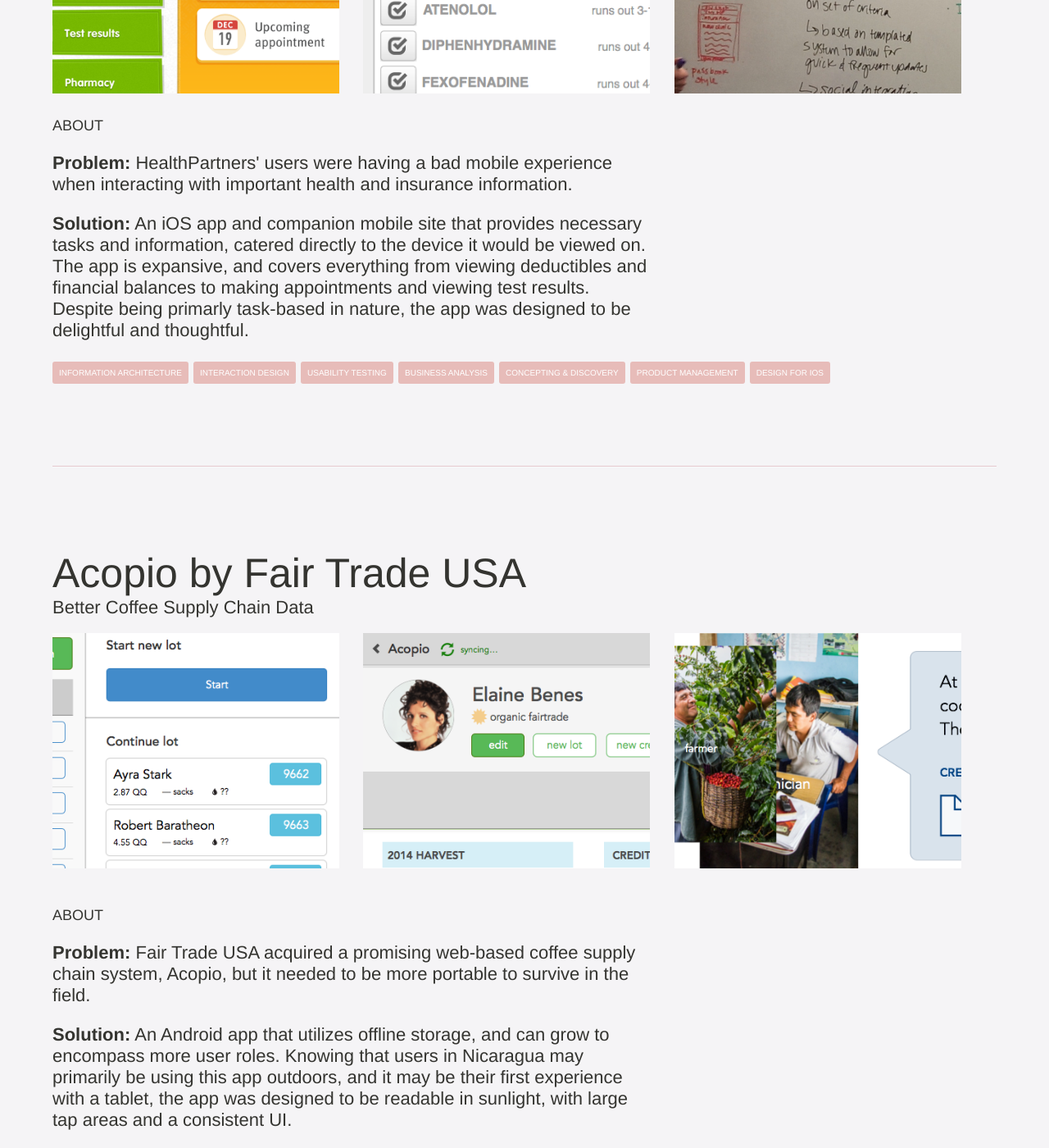
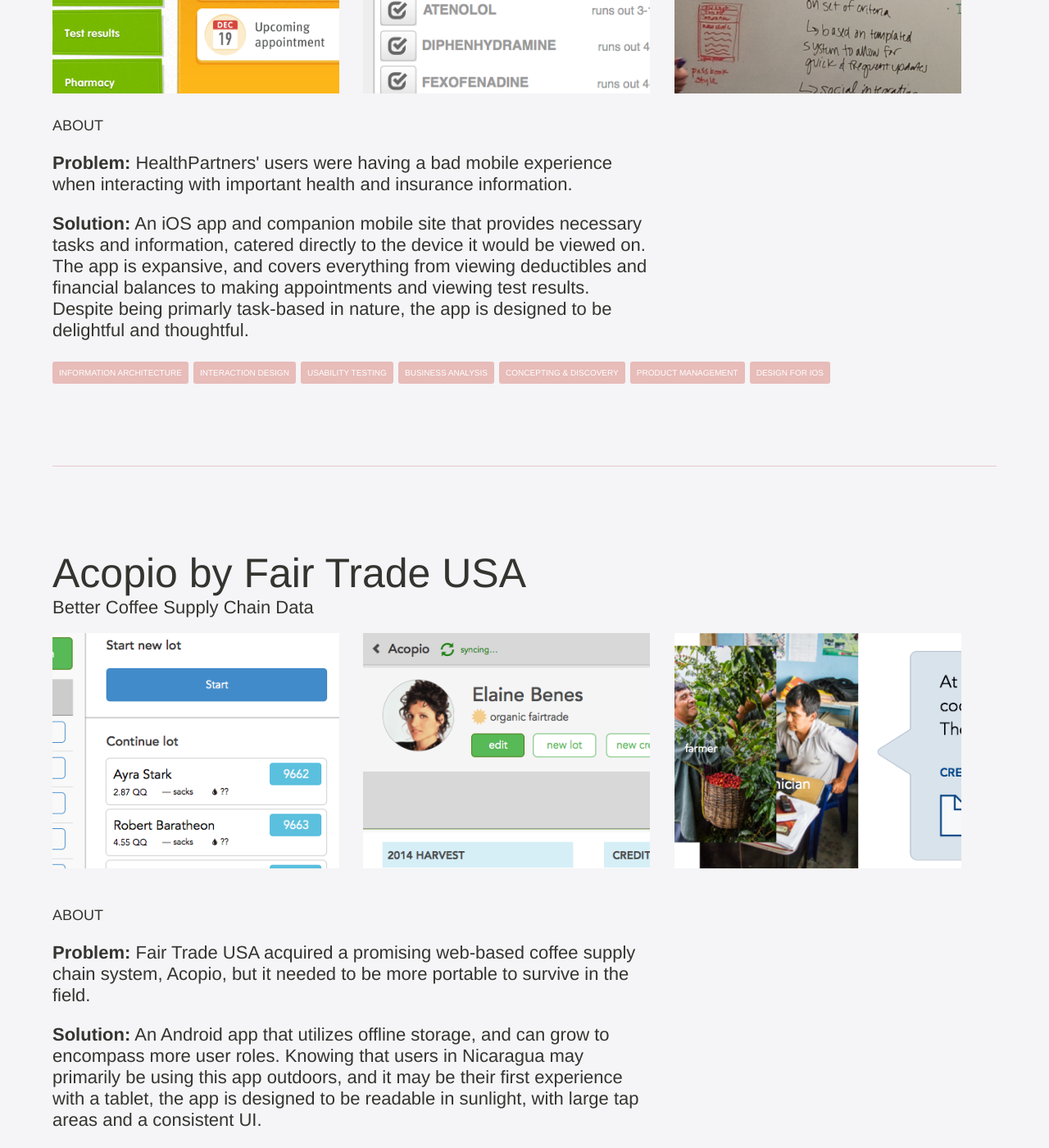
Before and after one commit to linoleumtile/linoleumtile.github.io, a Jekyll site: the page built from portfolio.html, in a window 1280 px wide and 1400 px high, scrolled down 1882 px. Shown: the whole window at 82% size. Built offline with Jekyll 4.4.1, drawn with Linux system fonts in a browser that asks for light colours; nearby versions of some CDN libraries; some web fonts are replaced; Markdown is read by kramdown in place of the engine named in the settings; comment, search, counter and statistics services are not loaded.

Commit message:
was > is

```diff
--- a/_includes/portfolio/acopio.html
+++ b/_includes/portfolio/acopio.html
@@ -38,7 +38,7 @@
 	<div class="project-info">
 		<h3 class="sub-small">ABOUT</h3>
 		<p><strong>Problem:</strong> Fair Trade USA acquired a promising web-based coffee supply chain system, Acopio, but it needed to be more portable to survive in the field.</p>
-		<p><strong>Solution:</strong> An Android app that utilizes offline storage, and can grow to encompass more user roles. Knowing that users in Nicaragua may primarily be using this app outdoors, and it may be their first experience with a tablet, the app was designed to be readable in sunlight, with large tap areas and a consistent UI.</p>
+		<p><strong>Solution:</strong> An Android app that utilizes offline storage, and can grow to encompass more user roles. Knowing that users in Nicaragua may primarily be using this app outdoors, and it may be their first experience with a tablet, the app is designed to be readable in sunlight, with large tap areas and a consistent UI.</p>
 		<ul class="tags">
 			<li>Information Architecture</li>
 			<li>Interaction Design</li>
--- a/_includes/portfolio/healthpartners.html
+++ b/_includes/portfolio/healthpartners.html
@@ -67,7 +67,7 @@
 	<div class="project-info">
 		<h3 class="sub-small">ABOUT</h3>
 		<p><strong>Problem:</strong> HealthPartners' users were having a bad mobile experience when interacting with important health and insurance information.</p>
-		<p><strong>Solution:</strong> An iOS app and companion mobile site that provides necessary tasks and information, catered directly to the device it would be viewed on. The app is expansive, and covers everything from viewing deductibles and financial balances to making appointments and viewing test results. Despite being primarly task-based in nature, the app was designed to be delightful and thoughtful.</p>
+		<p><strong>Solution:</strong> An iOS app and companion mobile site that provides necessary tasks and information, catered directly to the device it would be viewed on. The app is expansive, and covers everything from viewing deductibles and financial balances to making appointments and viewing test results. Despite being primarly task-based in nature, the app is designed to be delightful and thoughtful.</p>
 		<ul class="tags">
 			<li>Information Architecture</li>
 			<li>Interaction Design</li>
```
